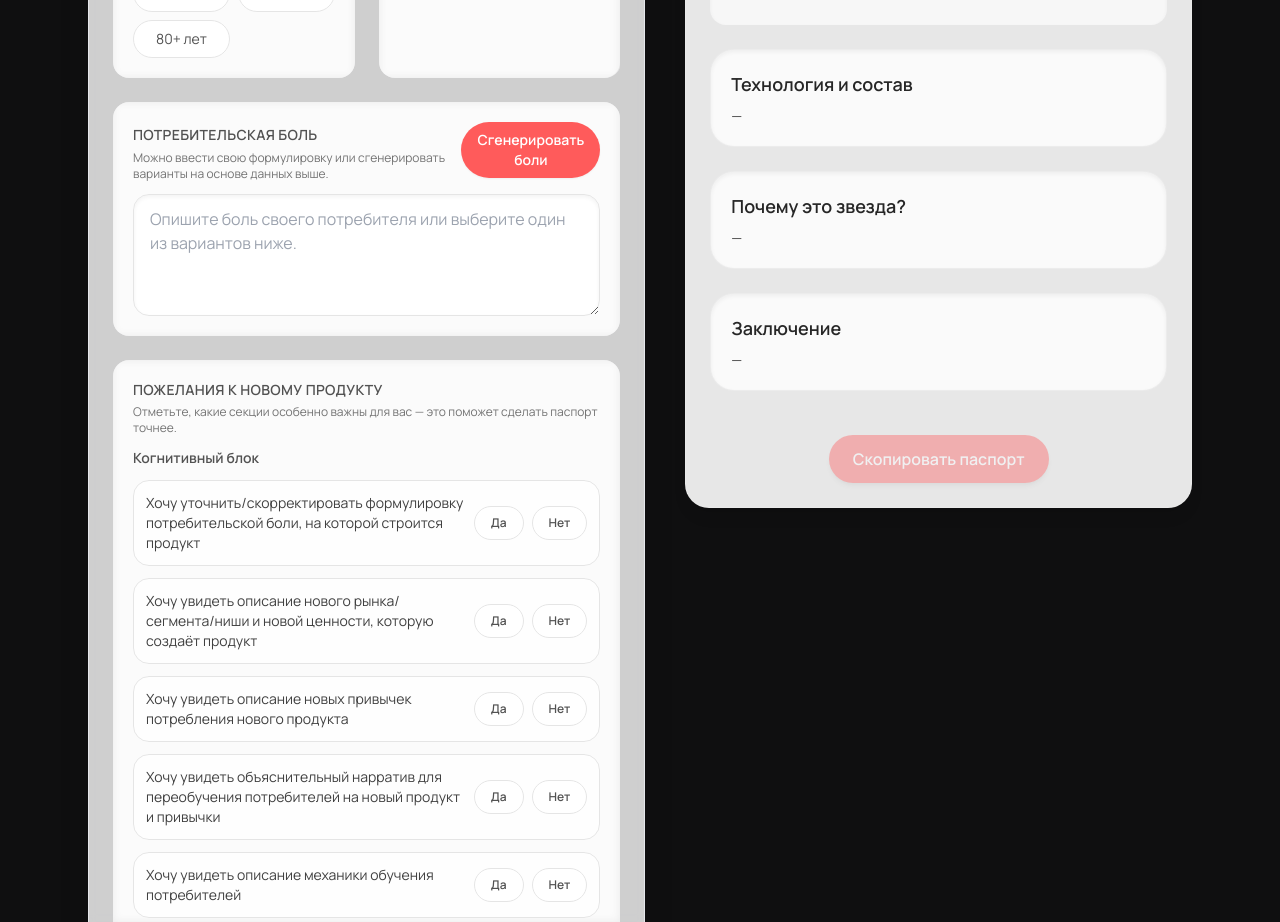
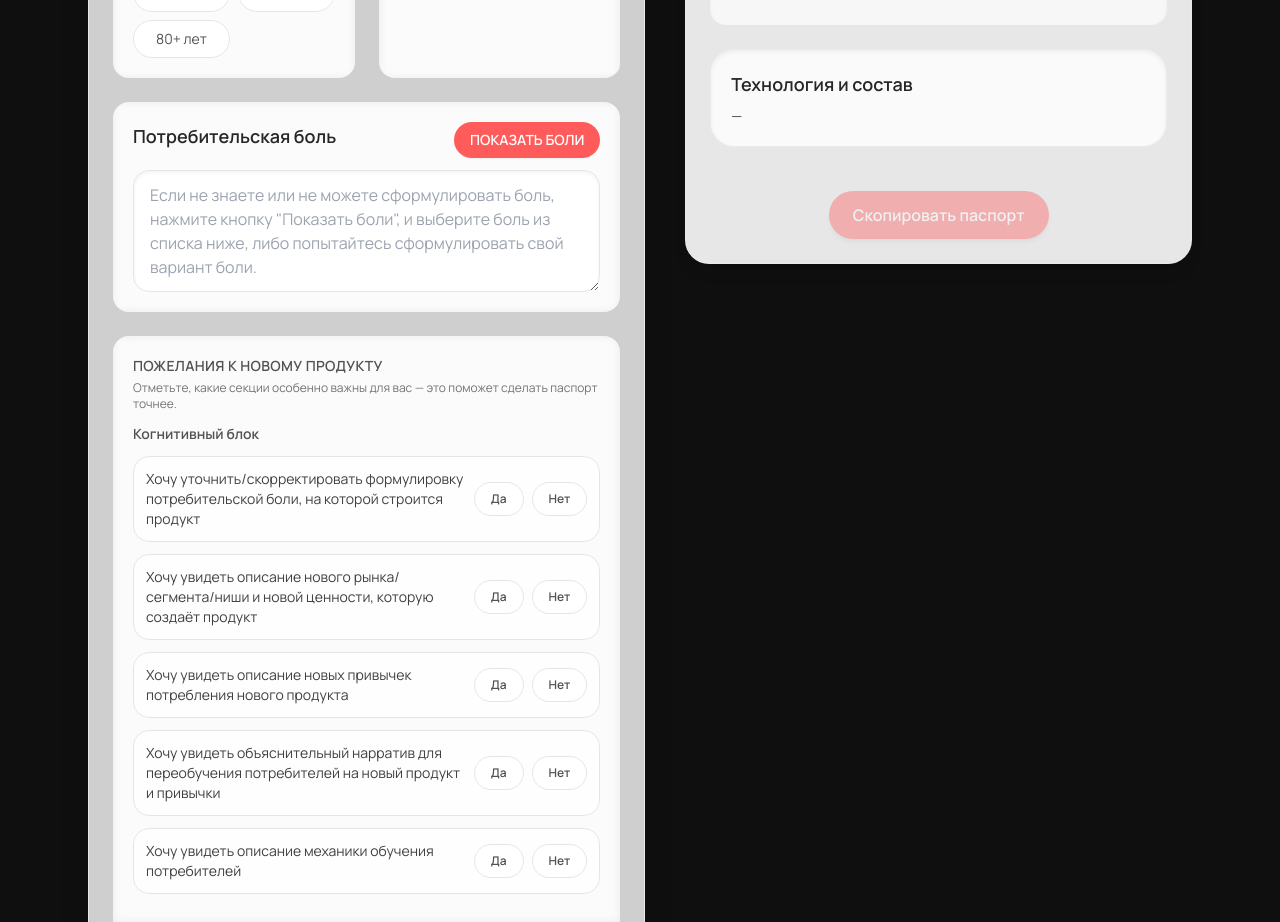
Before and after one commit to nmlugo1996-boop/qwen-landing, a Next.js app: page / in a window 1280 px wide. Shown: the part 1240-2162 px from the top of the page. Built offline with nearby package versions, Linux system fonts and the light colour scheme.

Commit message:
описание изменений

```diff
--- a/components/GeneratorForm.tsx
+++ b/components/GeneratorForm.tsx
@@ -602,14 +602,11 @@ export default function GeneratorForm({
         <div className="flex items-start justify-between gap-3">
           <div>
             <label
-              className="text-xs md:text-sm font-semibold uppercase tracking-wide text-neutral-600"
+              className="text-base md:text-lg font-semibold text-neutral-800"
               htmlFor="pain"
             >
               Потребительская боль
             </label>
-            <p className="mt-1 text-xs text-neutral-500">
-              Можно ввести свою формулировку или сгенерировать варианты на основе данных выше.
-            </p>
           </div>
 
           <button
@@ -618,7 +615,7 @@ export default function GeneratorForm({
             disabled={isGeneratingPains}
             className="inline-flex items-center rounded-full bg-[#ff5b5b] px-4 py-2 text-xs md:text-sm font-semibold text-white shadow-sm transition hover:bg-[#ff7171] disabled:opacity-60 disabled:cursor-not-allowed"
           >
-            {isGeneratingPains ? "Генерация…" : "Сгенерировать боли"}
+            {isGeneratingPains ? "Генерация…" : "ПОКАЗАТЬ БОЛИ"}
           </button>
         </div>
 
@@ -626,7 +623,7 @@ export default function GeneratorForm({
           id="pain"
           className="w-full rounded-2xl border border-neutral-200 bg-white/80 px-4 py-3 text-base text-neutral-700 shadow-inner transition-all duration-300 focus:border-[#ff4d4f] focus:outline-none focus:ring-2 focus:ring-[#ff4d4f]/30"
           rows={4}
-          placeholder="Опишите боль своего потребителя или выберите один из вариантов ниже."
+          placeholder={`Если не знаете или не можете сформулировать боль, нажмите кнопку "Показать боли", и выберите боль из списка ниже, либо попытайтесь сформулировать свой вариант боли.`}
           value={form.pain}
           onChange={(event) => updateField("pain", event.target.value)}
         />
--- a/components/ResultPreview.jsx
+++ b/components/ResultPreview.jsx
@@ -240,20 +240,6 @@ export default function ResultPreview({ draft, loading, celebration = false }) {
             {Array.isArray(draft?.tech) ? draft.tech.join("\n") : draft?.tech || "—"}
           </p>
         </div>
-          <div className="rounded-xl md:rounded-3xl border border-neutral-200/70 bg-white/80 p-4 md:p-5 shadow-inner">
-            <h3 className="text-base md:text-lg font-semibold text-neutral-800">
-              Почему это звезда?
-            </h3>
-            <p className="mt-2 text-sm whitespace-pre-line text-neutral-700">
-              {Array.isArray(draft?.star) ? draft.star.join("\n") : draft?.star || "—"}
-            </p>
-          </div>
-          <div className="rounded-xl md:rounded-3xl border border-neutral-200/70 bg-white/80 p-4 md:p-5 shadow-inner">
-            <h3 className="text-base md:text-lg font-semibold text-neutral-800">Заключение</h3>
-            <p className="mt-2 text-sm whitespace-pre-line text-neutral-700">
-              {draft?.conclusion || "—"}
-            </p>
-          </div>
 
           {/* Кнопка копирования паспорта */}
           <div className="flex justify-center mt-4 md:mt-5">
```
Lines whose indentation alone changed are shown as unchanged.
